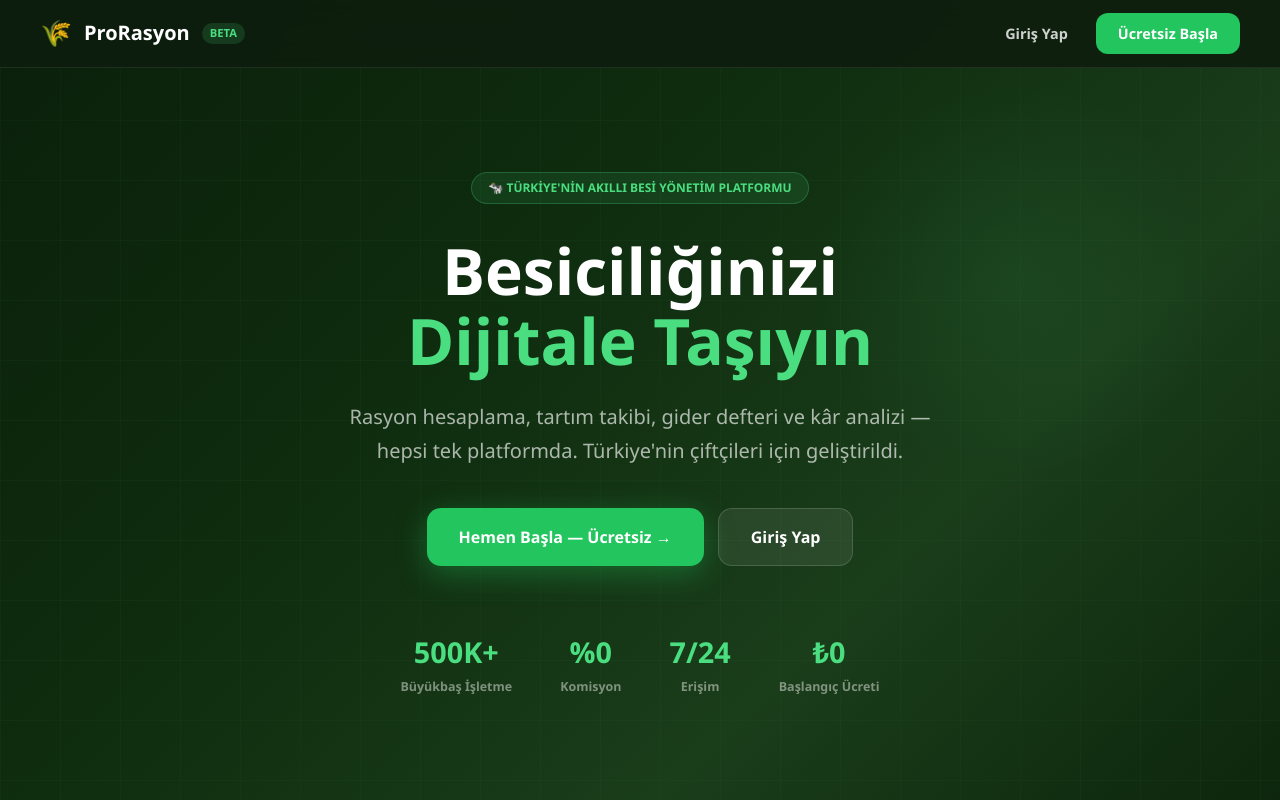
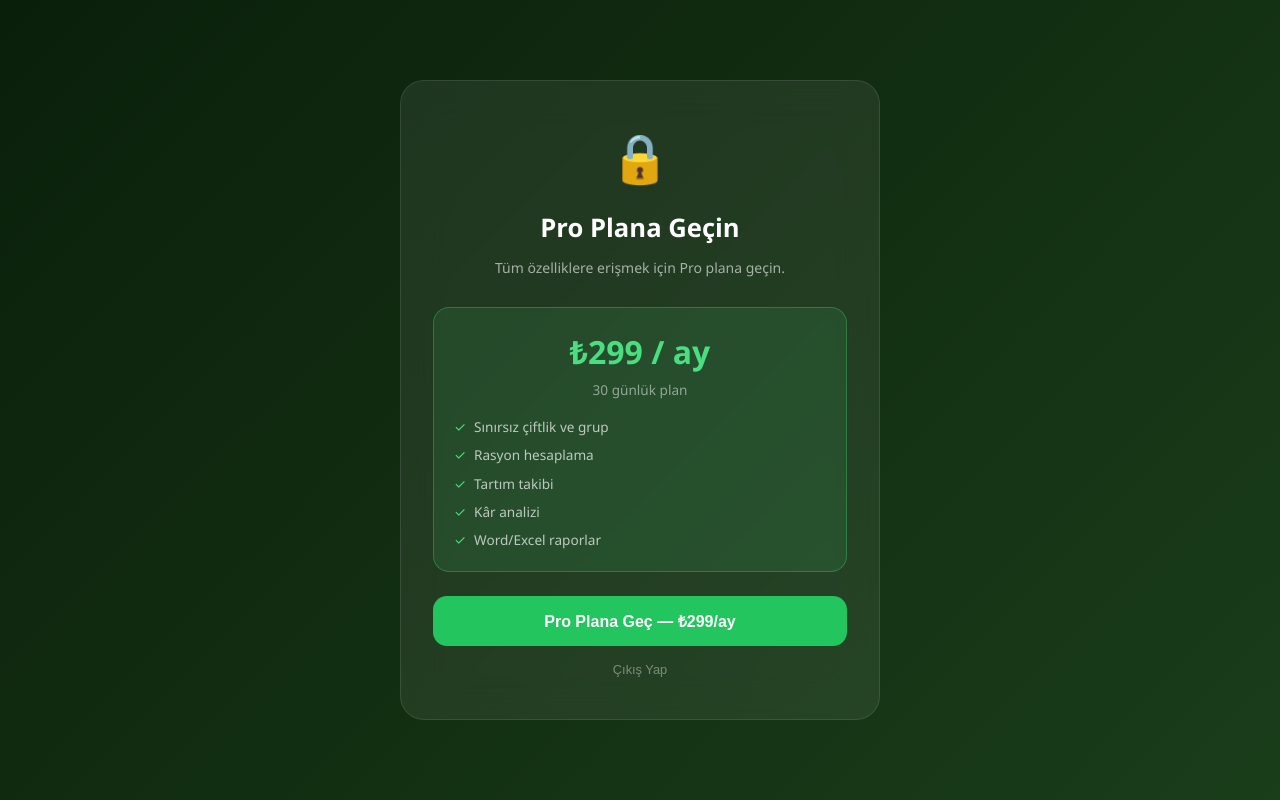
Before and after one commit to arkenza-livestock/prorasyon, a React (Vite) app in the folder frontend/: page /odeme in a window 1280 px wide. Before the commit this address led to /. Shown: the top 800 px of the page. Built offline with nearby package versions, Linux system fonts and the light colour scheme; no server answers.

Commit message:
Odeme sayfasi eklendi

```diff
--- a/frontend/src/App.jsx
+++ b/frontend/src/App.jsx
@@ -11,6 +11,7 @@ import Gider from './pages/gider/Gider'
 import Kar from './pages/kar/Kar'
 import Raporlar from './pages/raporlar/Raporlar'
 import Admin from './pages/admin/Admin'
+import Odeme from './pages/odeme/Odeme'
 
 function PrivateRoute({ children }) {
   const { user, loading } = useAuth()
@@ -29,6 +30,7 @@ export default function App() {
     <AuthProvider>
       <BrowserRouter>
         <Routes>
+<Route path="/odeme" element={<Odeme />} />
   <Route path="/" element={<Landing />} />
   <Route path="/giris" element={<Login />} />
   <Route path="/kayit" element={<Register />} />
--- /dev/null
+++ b/frontend/src/pages/odeme/Odeme.jsx
@@ -0,0 +1,43 @@
+import { useAuth } from '../../hooks/useAuth'
+import { Link } from 'react-router-dom'
+
+export default function Odeme() {
+  const { profile, signOut } = useAuth()
+  const daysLeft = profile?.plan_expires_at
+    ? Math.ceil((new Date(profile.plan_expires_at) - new Date()) / 86400000)
+    : null
+
+  return (
+    <div style={{ minHeight: '100vh', background: 'linear-gradient(135deg,#0a1f0a,#1a3d1a)', display: 'flex', alignItems: 'center', justifyContent: 'center', padding: 16 }}>
+      <div style={{ background: 'rgba(255,255,255,0.07)', backdropFilter: 'blur(20px)', borderRadius: 24, padding: '40px 32px', width: '100%', maxWidth: 480, textAlign: 'center', border: '1px solid rgba(255,255,255,0.1)' }}>
+        <div style={{ fontSize: '3rem', marginBottom: 16 }}>🔒</div>
+        <h1 style={{ color: '#fff', fontSize: '1.6rem', fontWeight: 900, marginBottom: 8 }}>
+          {daysLeft !== null && daysLeft < 0 ? 'Planınız Sona Erdi' : 'Pro Plana Geçin'}
+        </h1>
+        <p style={{ color: 'rgba(255,255,255,0.6)', marginBottom: 28, lineHeight: 1.7 }}>
+          {daysLeft !== null && daysLeft < 0
+            ? 'Kullanımınız askıya alındı. Devam etmek için Pro plana geçin.'
+            : 'Tüm özelliklere erişmek için Pro plana geçin.'}
+        </p>
+        <div style={{ background: 'rgba(74,222,128,0.1)', border: '1px solid rgba(74,222,128,0.3)', borderRadius: 16, padding: '20px', marginBottom: 24 }}>
+          <div style={{ color: '#4ade80', fontSize: '2rem', fontWeight: 900 }}>₺299 / ay</div>
+          <div style={{ color: 'rgba(255,255,255,0.5)', fontSize: '.85rem', marginTop: 4 }}>30 günlük plan</div>
+          <div style={{ marginTop: 16, display: 'flex', flexDirection: 'column', gap: 8 }}>
+            {['Sınırsız çiftlik ve grup','Rasyon hesaplama','Tartım takibi','Kâr analizi','Word/Excel raporlar'].map(f => (
+              <div key={f} style={{ color: 'rgba(255,255,255,0.7)', fontSize: '.85rem', display: 'flex', alignItems: 'center', gap: 8 }}>
+                <span style={{ color: '#4ade80' }}>✓</span> {f}
+              </div>
+            ))}
+          </div>
+        </div>
+        <button style={{ width: '100%', padding: '14px', borderRadius: 14, border: 'none', background: '#22c55e', color: '#fff', fontSize: '1rem', fontWeight: 800, cursor: 'pointer', marginBottom: 12 }}
+          onClick={() => alert('Ödeme sistemi yakında aktif olacak.')}>
+          Pro Plana Geç — ₺299/ay
+        </button>
+        <button onClick={signOut} style={{ background: 'none', border: 'none', color: 'rgba(255,255,255,0.4)', fontSize: '.8rem', cursor: 'pointer' }}>
+          Çıkış Yap
+        </button>
+      </div>
+    </div>
+  )
+}
```
